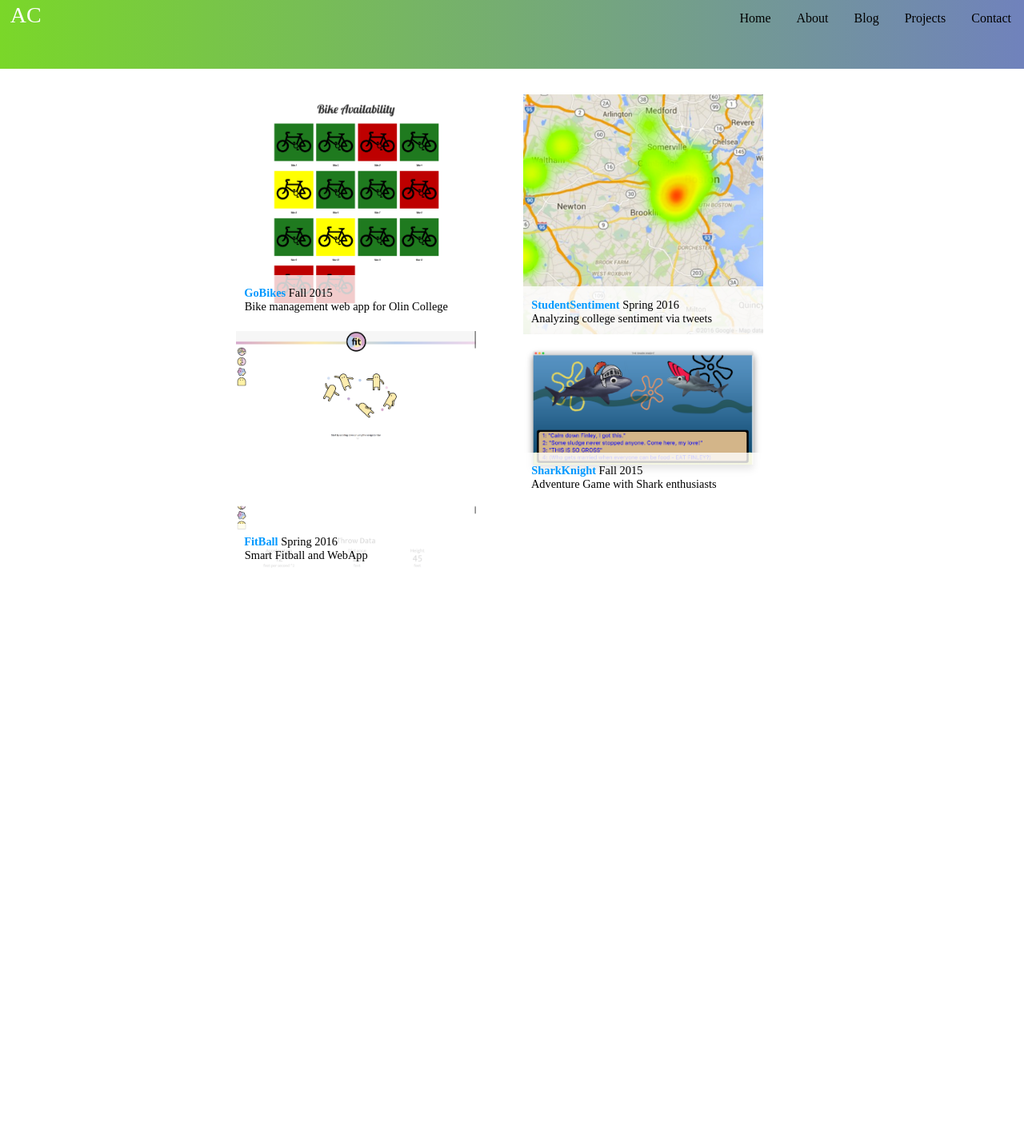
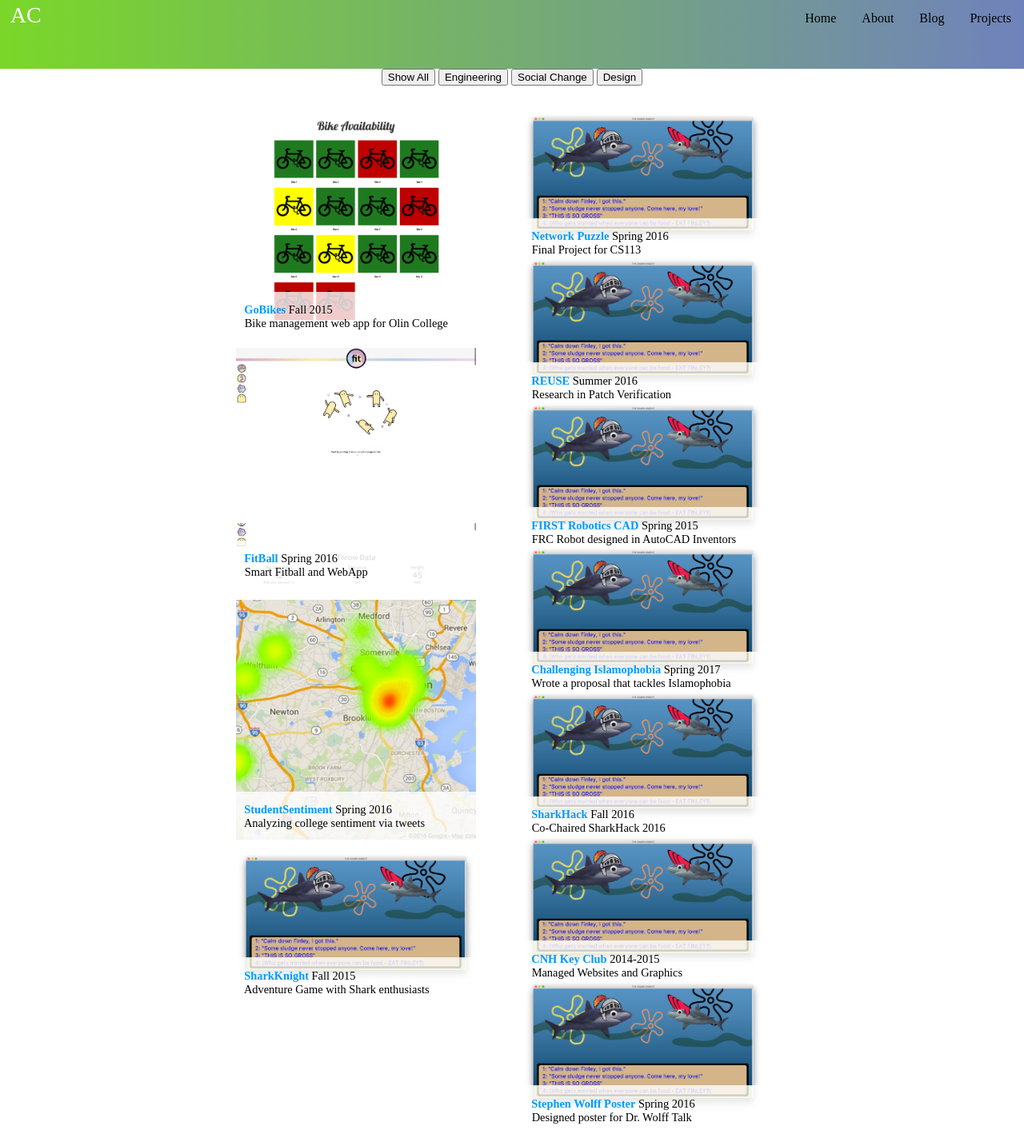
Before and after one commit to ashley/Personal-Website, a PHP site: page /html/projects.html in a window 1280 px wide. Shown: the whole page at 80% size. Run offline with PHP 8.4, Linux system fonts and the light colour scheme.

Commit message:
Added filter feature

```diff
--- a/css/projects.css
+++ b/css/projects.css
@@ -1,10 +1,12 @@
-#text-container{
+#parent{
     font-family: AvenirNext-Regular;
     font-size: 90%;
     width: 55%;
     column-count: 2;
     margin: 2% auto;
-
+}
+#filter-buttons{
+    align-content: center;
 }
 
 #project-text{
@@ -48,3 +50,7 @@
 	opacity: 0
 
 }
+
+h1{
+    font-family: AvenirNext-Regular;
+}
--- a/html/nav.html
+++ b/html/nav.html
@@ -7,9 +7,8 @@
 		<div id="gradient">
 			<div id="logo"><a href="index.html">AC</a></div>
 			<ul>
-				<li><a href="mailto:msashleychen@gmail.com">Contact</a></li>
 				<li><a href="projects.html">Projects</a></li>
-				<li><a href="http://www.medium.com/@msashleychen">Blog</a></li>
+				<li><a target="_blank" href="http://www.medium.com/@msashleychen">Blog</a></li>
 				<li><a href="about.html">About</a></li>
 				<li><a href="index.html">Home</a></li>
 			</ul>
--- a/html/projects.html
+++ b/html/projects.html
@@ -3,6 +3,7 @@
 		<script src="https://ajax.googleapis.com/ajax/libs/jquery/2.2.0/jquery.min.js"></script>
 		<link rel="stylesheet" type="text/css" href="../css/blank.css">
 		<link rel="stylesheet" type="text/css" href="../css/projects.css">
+		<script src="../js/project.js"></script>
 		<script>
 		   $(function(){
 		    $("#navDiv").load("nav.html");
@@ -13,8 +14,18 @@
 	<body>
 	<div id="navDiv"></div>
 	<div id="white">
-			<div id="text-container">
-				<div id="project-text">
+		<div id="filter-buttons">
+			<center>
+				<button class="active btn" id="all">Show All</button>
+				<button class="btn" id="engineering">Engineering</button>
+				<button class="btn" id="social">Social Change</button>
+				<button class="btn" id="design">Design</button>
+			</center>
+		</div>
+
+
+		<div id="parent">
+			<div class="box engineering" id="project-text">
 			  	<a target="_blank" href="project-1.html">
 				  <img src="../images/project-1.png" class="hover">
 					<div class="text">
@@ -23,7 +34,7 @@
 					</div>
 				</a>
 			</div>
-				<div id="project-text">
+			<div class="box engineering social" id="project-text">
 				<a target="_blank" href="project-2.html">
 						<img src="../images/project-2.png" class="hover">
 						<div class="text">
@@ -32,7 +43,7 @@
 						</div>
 				</a>
 				</div>
-				<div id="project-text">
+			<div class="box engineering social" id="project-text">
 				<a target="_blank" href="project-3.html">
 					<img src="../images/project-3.png" class="hover">
 					<div class="text">
@@ -41,7 +52,7 @@
 					</div>
 				</a>
 			</div>
-				<div id="project-text">
+			<div class="box engineering" id="project-text">
 				<a target="_blank" href="project-4.html">
 					<img src="../images/project-4.png" class="hover">
 					<div class="text">
@@ -50,6 +61,69 @@
 					</div>
 				</a>
 			</div>
+			<div class="box engineering" id="project-text">
+				<a target="_blank" href="project-5.html">
+					<img src="../images/project-4.png" class="hover">
+					<div class="text">
+						<p><strong>  Network Puzzle</strong> Spring 2016<br>
+						&nbsp;&nbsp; Final Project for CS113</p>
+					</div>
+				</a>
+			</div>
+			<div class="box engineering" id="project-text">
+				<a target="_blank" href="project-4.html">
+					<img src="../images/project-4.png" class="hover">
+					<div class="text">
+						<p><strong>  REUSE</strong> Summer 2016<br>
+						&nbsp;&nbsp; Research in Patch Verification</p>
+					</div>
+				</a>
+			</div>
+			<div class="box engineering" id="project-text">
+				<a target="_blank" href="project-4.html">
+					<img src="../images/project-4.png" class="hover">
+					<div class="text">
+						<p><strong>  FIRST Robotics CAD</strong> Spring 2015<br>
+						&nbsp;&nbsp; FRC Robot designed in AutoCAD Inventors</p>
+					</div>
+				</a>
+			</div>
+			<div class="box social" id="project-text">
+				<a target="_blank" href="project-4.html">
+					<img src="../images/project-4.png" class="hover">
+					<div class="text">
+						<p><strong>  Challenging Islamophobia</strong> Spring 2017<br>
+						&nbsp;&nbsp; Wrote a proposal that tackles Islamophobia</p>
+					</div>
+				</a>
+			</div>
+			<div class="box social" id="project-text">
+				<a target="_blank" href="project-4.html">
+					<img src="../images/project-4.png" class="hover">
+					<div class="text">
+						<p><strong>  SharkHack</strong> Fall 2016<br>
+						&nbsp;&nbsp; Co-Chaired SharkHack 2016</p>
+					</div>
+				</a>
+			</div>
+			<div class="box engineering design" id="project-text">
+				<a target="_blank" href="project-4.html">
+					<img src="../images/project-4.png" class="hover">
+					<div class="text">
+						<p><strong>  CNH Key Club</strong> 2014-2015<br>
+						&nbsp;&nbsp; Managed Websites and Graphics</p>
+					</div>
+				</a>
+			</div>
+			<div class="box design" id="project-text">
+				<a target="_blank" href="project-4.html">
+					<img src="../images/project-4.png" class="hover">
+					<div class="text">
+						<p><strong>  Stephen Wolff Poster</strong> Spring 2016<br>
+						&nbsp;&nbsp; Designed poster for Dr. Wolff Talk</p>
+					</div>
+				</a>
+			</div>
 		</div>
 	</div>
 	</body>
--- /dev/null
+++ b/js/project.js
@@ -0,0 +1,12 @@
+$(document).ready(function(){
+  var $btns = $('.btn').click(function() {
+    if (this.id == 'all') {
+      $('#parent > div').fadeIn(450);
+    } else {
+      var $el = $('.' + this.id).fadeIn(450);
+      $('#parent > div').not($el).hide();
+    }
+    $btns.removeClass('active');
+    $(this).addClass('active');
+  })
+});
```
Also changed, not shown: css/about.css (+23 -3 lines), html/about.html (+16 -1 lines), html/contact.html (deleted, +0 -16 lines), js/portfolio.jquery.js (deleted, +0 -120 lines), 1 other file. Lines whose indentation alone changed are shown as unchanged.
